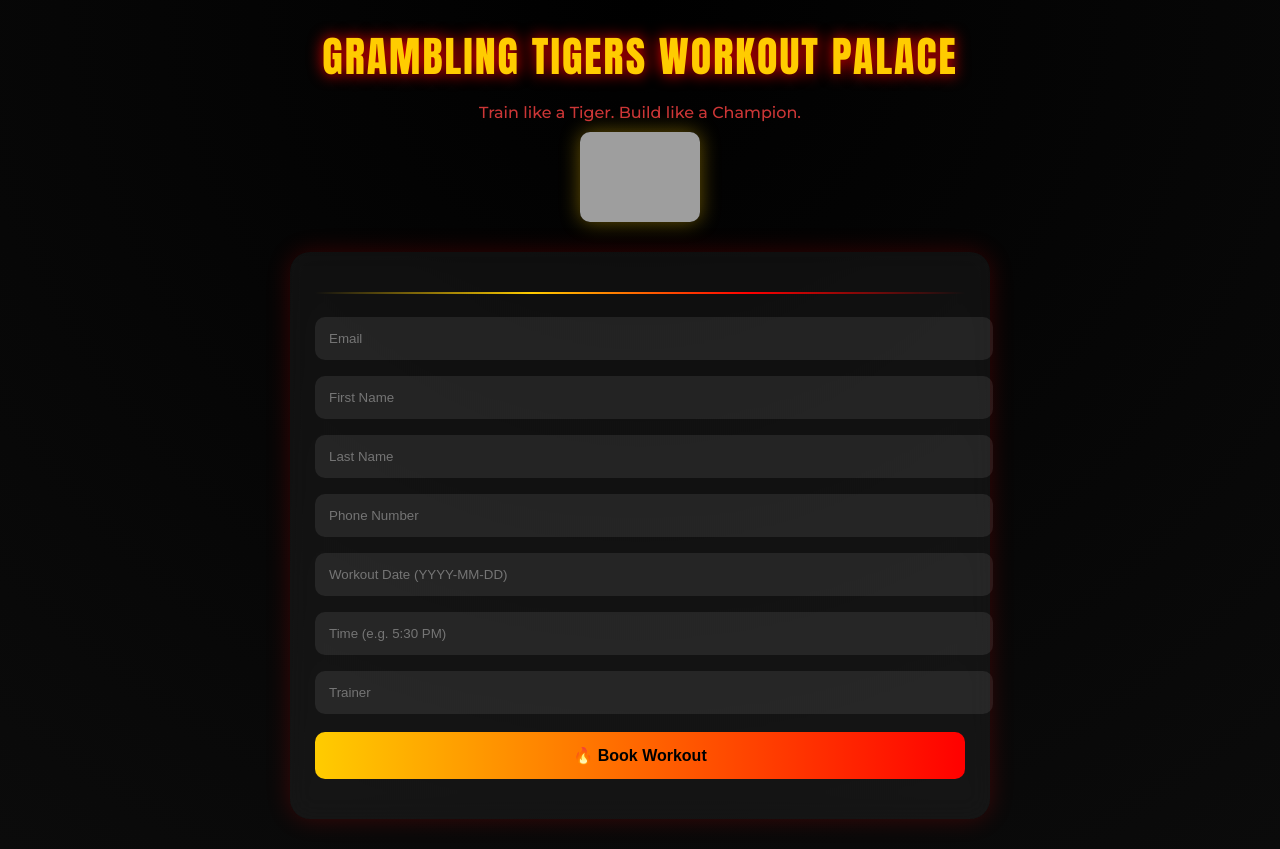
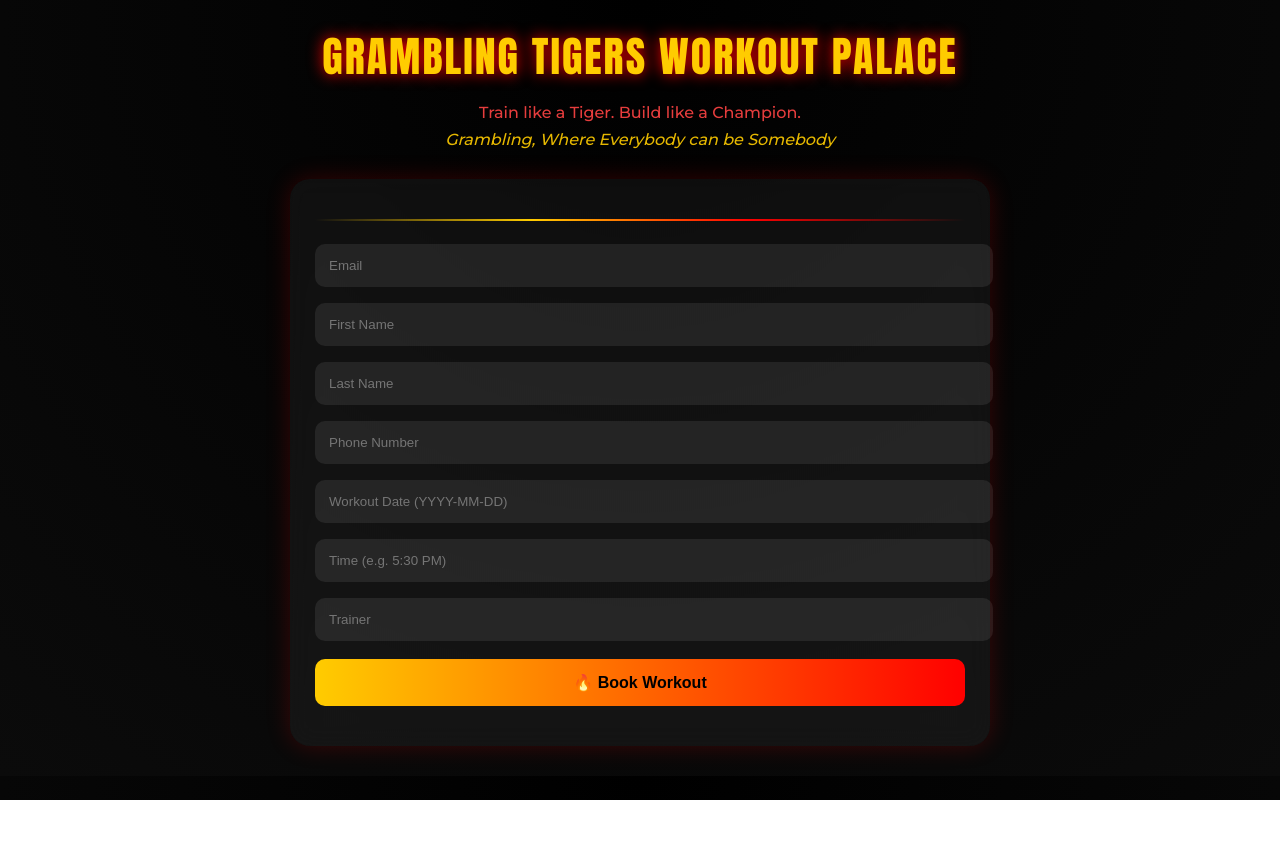
Before and after one commit to hermxnn/Gym-Workout-System, a plain HTML site: page index.html in a window 1280 px wide. After the commit the page ends 800 px from the top, so only its background shows below. Drawn offline with Linux system fonts and the light colour scheme; grey boxes are pictures that could not be loaded.

Commit message:
Add index.html for gym booking website

```diff
--- a/index.html
+++ b/index.html
@@ -28,21 +28,18 @@ header {
 .subtext {
   text-align: center;
   margin-top: -10px;
-  opacity: 0.8;
+  opacity: 0.9;
   color: #ff4444;
+  font-weight: 500;
+  padding: 0 10px;
 }
 
-.logo {
-  display: flex;
-  justify-content: center;
-  margin-top: 10px;
-}
-
-.logo img {
-  width: 120px;
-  height: auto;
-  border-radius: 10px;
-  box-shadow: 0 0 20px rgba(255,204,0,0.4);
+.tagline {
+  text-align: center;
+  margin-top: 8px;
+  color: #ffcc00;
+  font-style: italic;
+  opacity: 0.9;
 }
 
 .container {
@@ -107,11 +104,7 @@ button:hover {
 
 <header>GRAMBLING TIGERS WORKOUT PALACE</header>
 <div class="subtext">Train like a Tiger. Build like a Champion.</div>
-
-<div class="logo">
-  <!-- Replace this image if you want a real Grambling logo -->
-  <img src="https://upload.wikimedia.org/wikipedia/en/thumb/3/3c/Grambling_State_University_logo.svg/512px-Grambling_State_University_logo.svg.png" alt="Grambling Logo">
-</div>
+<div class="tagline">Grambling, Where Everybody can be Somebody</div>
 
 <div class="container">
 
@@ -161,4 +154,21 @@ function book() {
     return;
   }
 
-  if (appointments.some(a => a.date
+  if (appointments.some(a => a.date === date && a.time === time && a.trainer === trainer)) {
+    msg.innerText = "⚠ Time slot already taken";
+    msg.style.color = "#ff0000";
+    return;
+  }
+
+  appointments.push({ email, first, last, phone, date, time, trainer });
+  localStorage.setItem("appointments", JSON.stringify(appointments));
+
+  msg.innerText = "🏆 Workout Booked Successfully at Grambling Tigers Palace!";
+  msg.style.color = "#ffcc00";
+
+  document.querySelectorAll("input").forEach(i => i.value = "");
+}
+</script>
+
+</body>
+</html>
```
